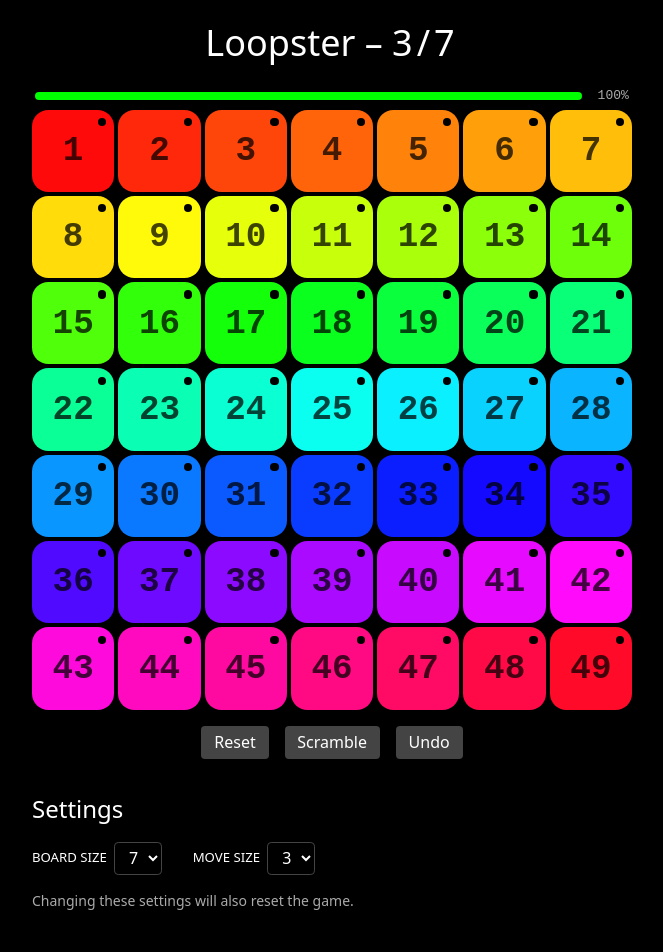
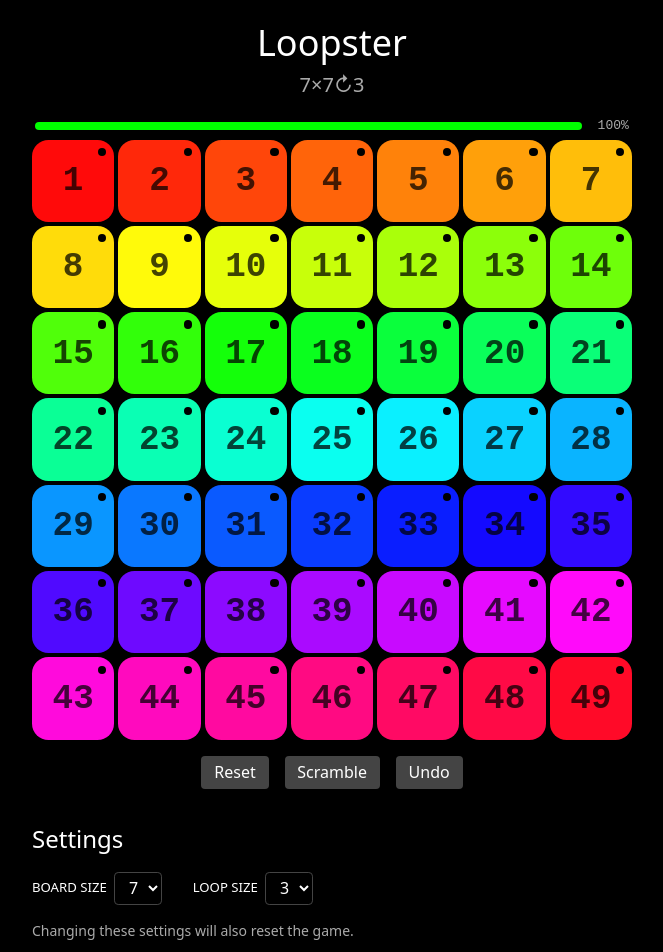
Before and after one commit to ScriptRaccoon/loopster, a Svelte app: page / in a window 1280 px wide. Shown: the top 952 px of the page, without its empty margins (308-971 px from the left). Before the commit the page ends 927 px from the top, so only its background shows below. Built offline with nearby package versions, Linux system fonts and the light colour scheme.

Commit message:
improve config rendering

```diff
--- a/src/App.svelte
+++ b/src/App.svelte
@@ -11,6 +11,8 @@
 
 	let board_size = $state(7)
 	let move_size = $state(3)
+
+	let config = $derived(`${board_size}×${board_size}↻${move_size}`)
 
 	let piece_grid = $state<Piece[][]>(get_initial_grid())
 
@@ -263,7 +265,7 @@
 	}
 </script>
 
-<Header config="{move_size}/{board_size}" />
+<Header {config} />
 
 <div class="wrapper">
 	<Progress percentage={percentage_solved_pieces} />
--- a/src/components/Header.svelte
+++ b/src/components/Header.svelte
@@ -7,21 +7,23 @@
 </script>
 
 <header>
-	<h1>Loopster &ndash; <span class="config">{config}</span></h1>
+	<h1>Loopster</h1>
+	<div class="config">{config}</div>
 </header>
 
 <style>
 	header {
 		margin-block: 1.25rem;
+		text-align: center;
 	}
 
 	h1 {
 		font-size: 1.75rem;
-		text-align: center;
 	}
 
 	.config {
-		letter-spacing: 4px;
+		color: var(--secondary-font-color);
+		font-size: 1.25rem;
 	}
 
 	@media (min-width: 600px) {
--- a/src/components/Settings.svelte
+++ b/src/components/Settings.svelte
@@ -38,7 +38,7 @@
 		</div>
 
 		<div class="setting">
-			<label for="move-size-select">Move Size</label>
+			<label for="move-size-select">Loop Size</label>
 			<select
 				class="select"
 				id="move-size-select"
```
